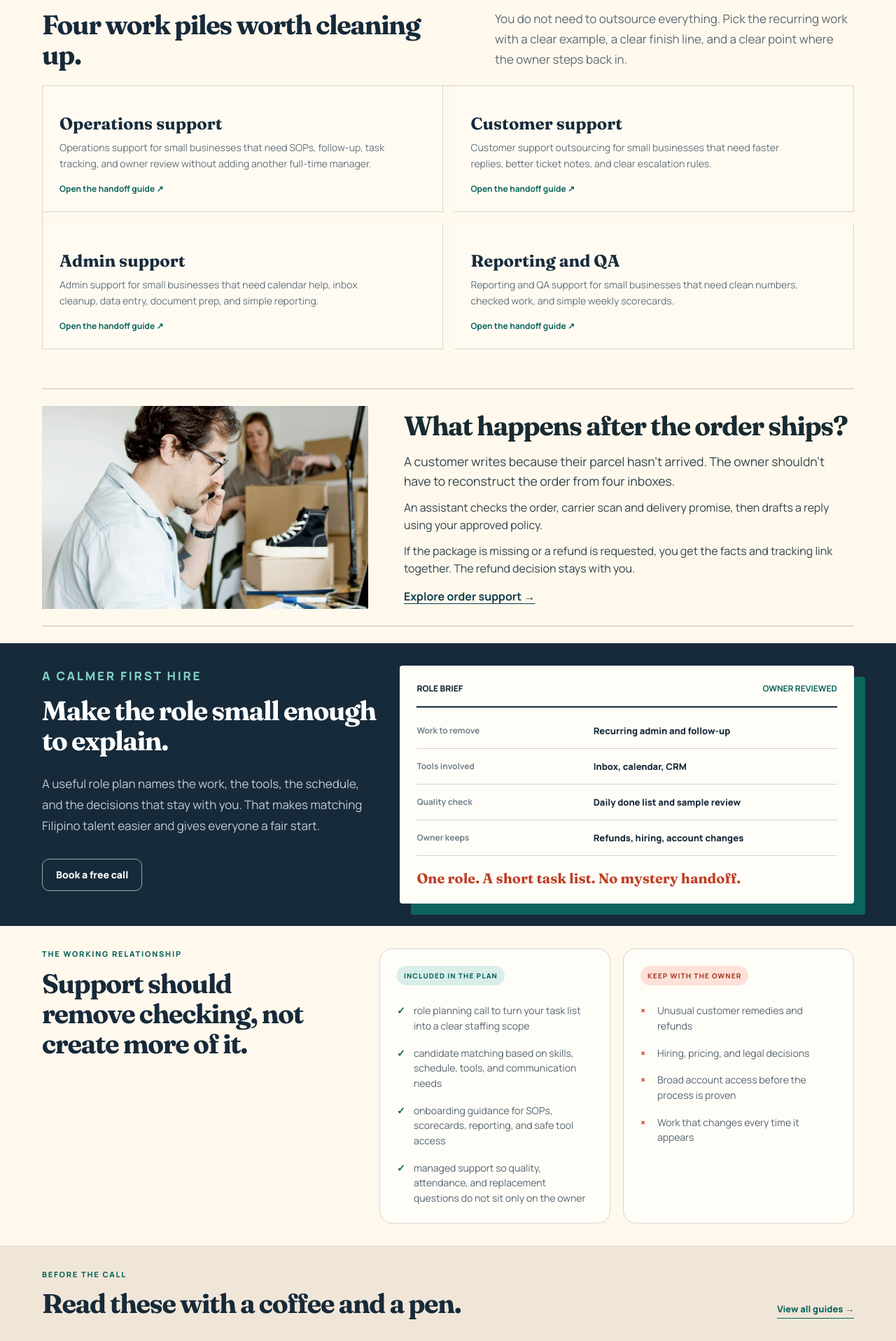
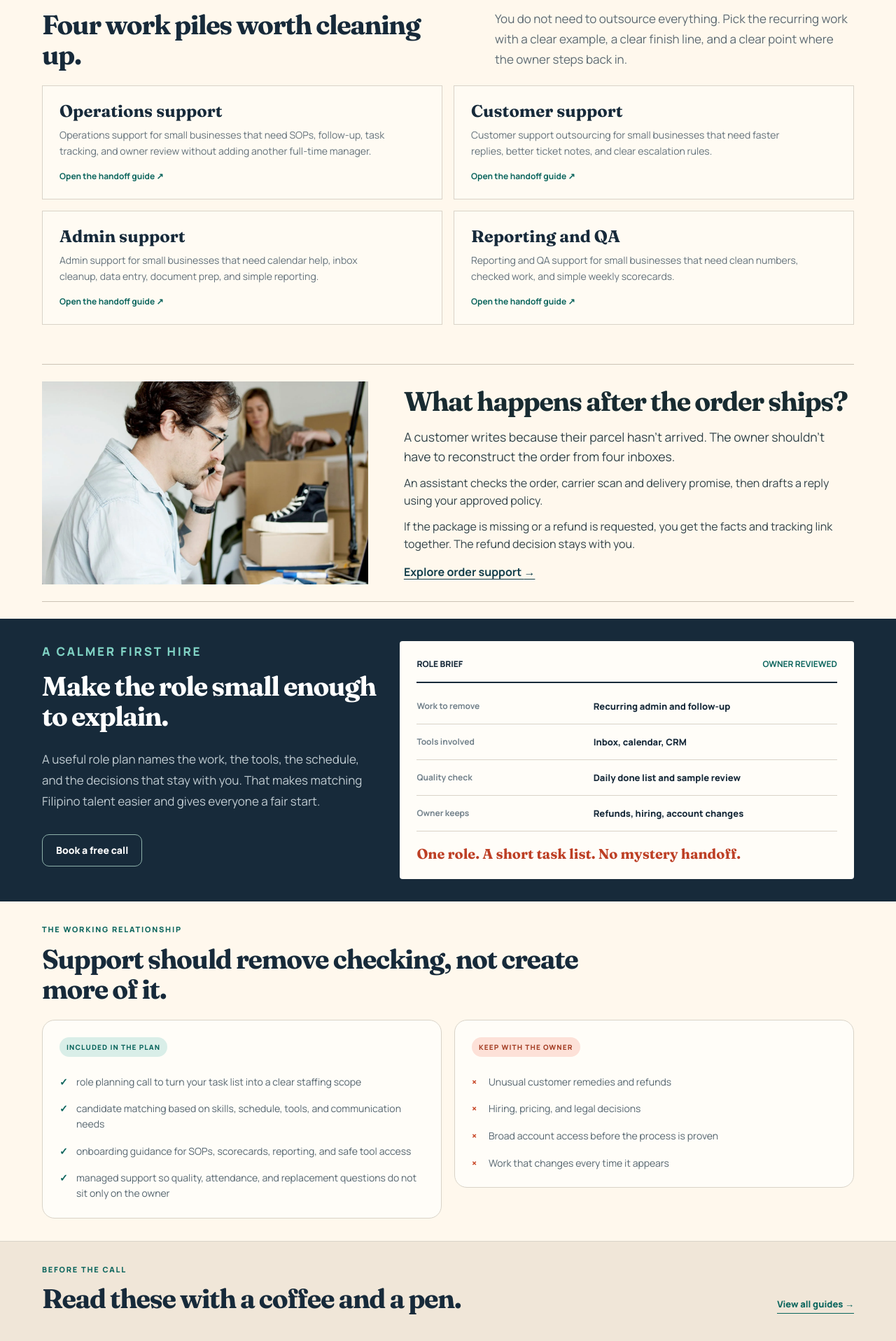
Before and after one commit to coolifystealthagents/outsourcingsmallbusinesses, a Next.js app: page / in a window 1280 px wide. Shown: the part 704-2620 px from the top of the page at 70% size. Built offline with nearby package versions, Linux system fonts and the light colour scheme.

Commit message:
Close homepage card borders and remove empty comparison column

```diff
--- a/app/field-design.css
+++ b/app/field-design.css
@@ -148,3 +148,14 @@ main[data-design="small-business-handoff-2026"] .service-card{transform:none!imp
 
 /* Listing cards: readable linked title, independent of the article H2 scale. */
 .fleet-main .fleet-card h2{font-size:1.25rem;line-height:1.3}
+
+
+/* Keep separated cards complete and remove the empty heading column. */
+main[data-design="small-business-handoff-2026"] .service-grid{border:0}
+main[data-design="small-business-handoff-2026"] .service-card{border:1px solid var(--line)}
+main[data-design="small-business-handoff-2026"] #tasks .service-card h3{margin-top:0}
+main[data-design="small-business-handoff-2026"] .fit-section{grid-template-columns:1fr;gap:22px;padding-block:32px}
+main[data-design="small-business-handoff-2026"] .fit-intro h2{max-width:32ch}
+main[data-design="small-business-handoff-2026"] .fit-grid{align-items:start}
+main[data-design="small-business-handoff-2026"] .scope-sheet{box-shadow:none}
+main[data-design="small-business-handoff-2026"] .hero::before{display:none}
```
